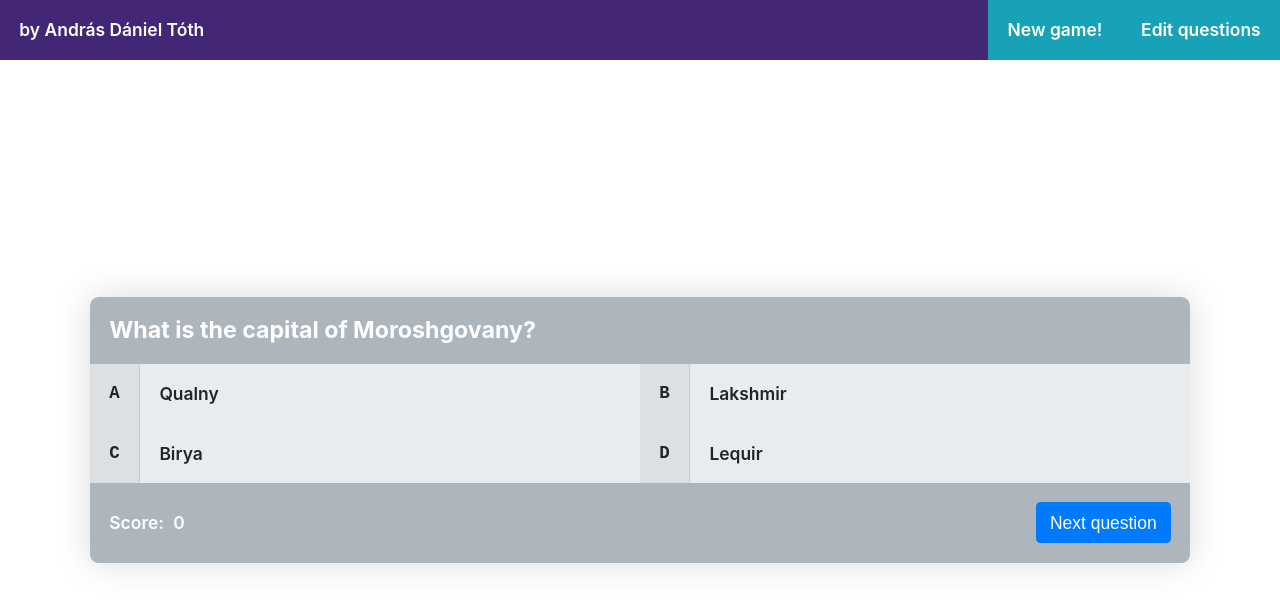
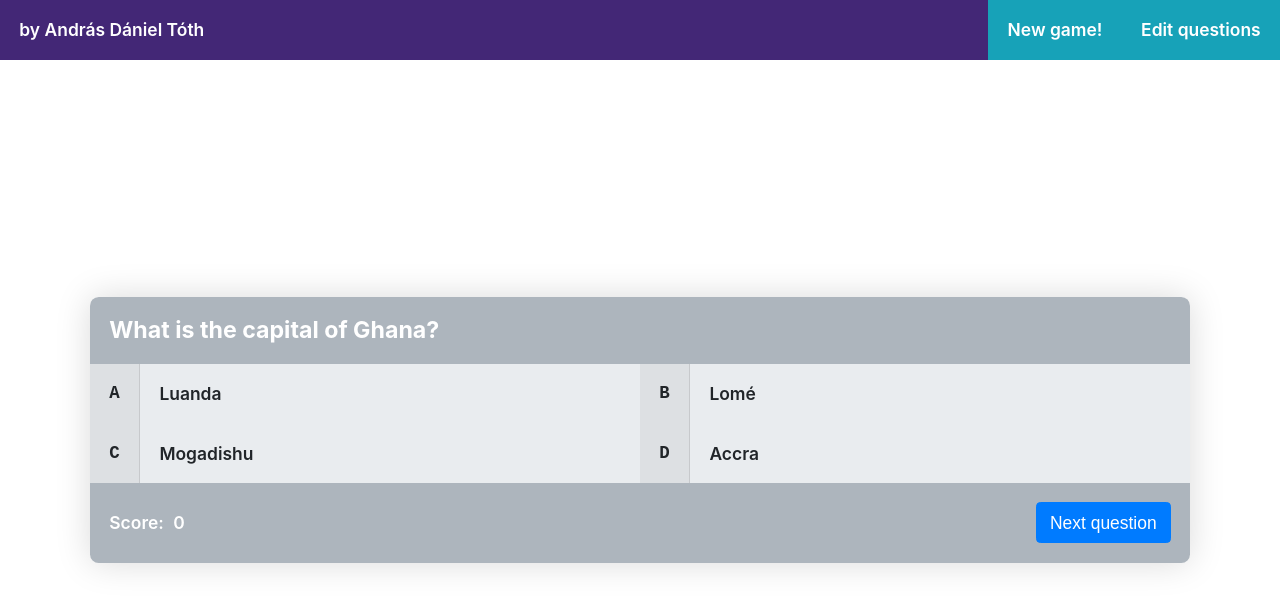
Before and after one commit to latobibor/icf-homework, a React (Create React App) app: page /game in a window 1280 px wide. Shown: the top 608 px of the page. Built offline with nearby package versions, Linux system fonts and the light colour scheme; the HTML template or start-up script is replaced by a standard one.

Commit message:
load actual question from store in quiz

```diff
--- a/src/components/quiz-page/question.tsx
+++ b/src/components/quiz-page/question.tsx
@@ -1,18 +1,32 @@
 import React from 'react';
 import './question.scss';
 import { Answer } from './answer';
-import { AnswerIndex } from '../../shared-models/types';
+import { AnswerIndex, QuestionProps } from '../../shared-models/types';
 import { QuestionFooter } from './question-footer';
+import { GlobalState } from '../../redux/global-state';
+import { useSelector } from 'react-redux';
+
+function getCurrentQuestion({ questions, activeQuestionIndex }: GlobalState): QuestionProps {
+  return questions[activeQuestionIndex];
+}
 
 export function Question() {
+  const { question, answers } = useSelector<GlobalState, QuestionProps>(getCurrentQuestion);
+
   return (
     <div className="question">
-      <div className="question-header"><h3>What is the capital of Moroshgovany?</h3></div>
+      <div className="question-header">
+        <h3>{question}</h3>
+      </div>
       <div className="answers">
-        <Answer index={AnswerIndex.A} text="Qualny" isRight />
-        <Answer index={AnswerIndex.B} text="Lakshmir" />
-        <Answer index={AnswerIndex.C} text="Birya" />
-        <Answer index={AnswerIndex.D} text="Lequir" />
+        {Object.keys(answers)
+          .sort()
+          .map((key) => {
+            const answerIndex = key as AnswerIndex;
+            const { text, isRight } = answers[answerIndex];
+
+            return <Answer index={answerIndex} text={text} isRight={isRight} />;
+          })}
       </div>
       <QuestionFooter />
     </div>
```
